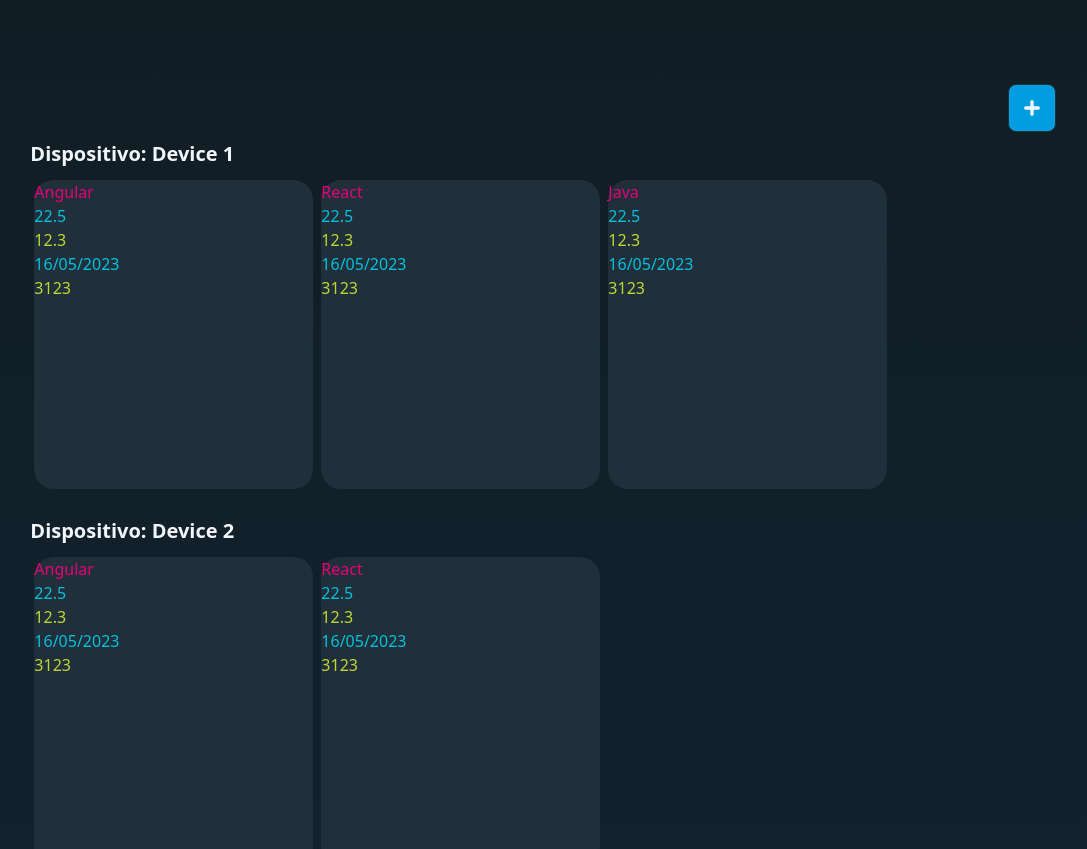
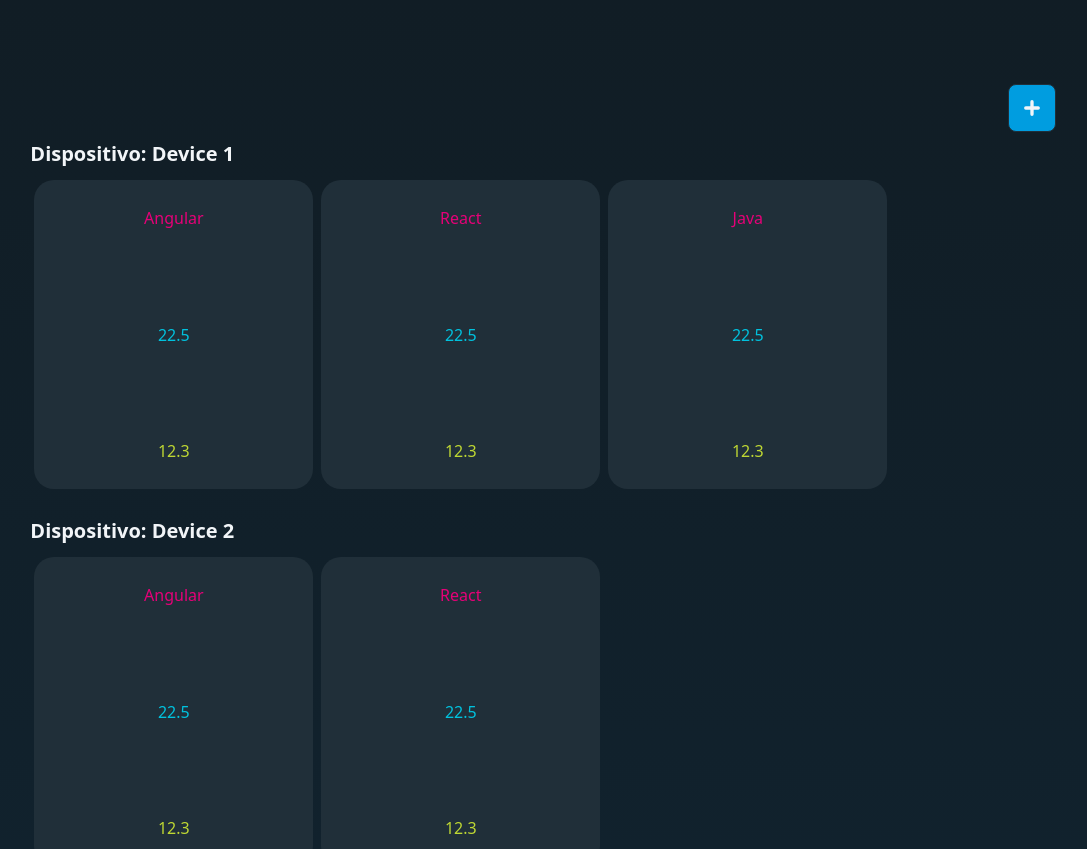
Before and after one commit to App-Challenge-Traffic-Manager/hackathon, an Angular app in the folder frontend/: page /home in a window 1280 px wide. Shown: the top 849 px of the page, without its empty margins (101-1188 px from the left). Built offline with nearby package versions, Linux system fonts and the light colour scheme.

Commit message:
feat: :sparkles: update card home

```diff
--- a/frontend/src/app/pages/home/card/card.component.html
+++ b/frontend/src/app/pages/home/card/card.component.html
@@ -1,7 +1,9 @@
-<div class="bg-neutral h-[309px] w-[279px] m-1 rounded-[20px]">
-  <p class="text-accent">{{app.title}}</p>
-  <p class="text-primary">{{app.downloadSize}}</p>
-  <p class="text-secondary">{{app.uploadSize}}</p>
-  <p class="text-primary">{{app.upDate}}</p>
-  <p class="text-secondary">{{app.upTime}}</p>
+<div
+  class="bg-neutral h-[309px] w-[279px] m-1 rounded-[20px] justify-center items-center text-center flex"
+>
+  <div class="h-5/6 justify-between items-center flex flex-col">
+    <p class="text-accent">{{ app.title }}</p>
+    <p class="text-primary">{{ app.downloadSize }}</p>
+    <p class="text-secondary">{{ app.uploadSize }}</p>
+  </div>
 </div>
```
